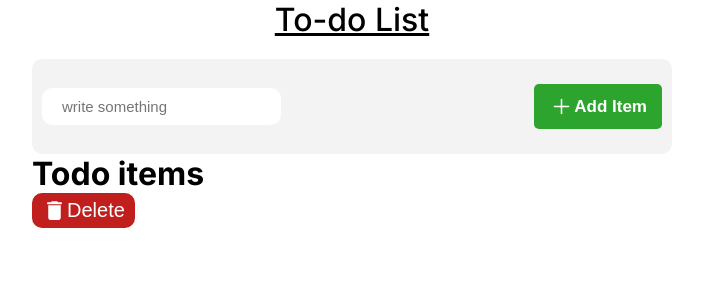
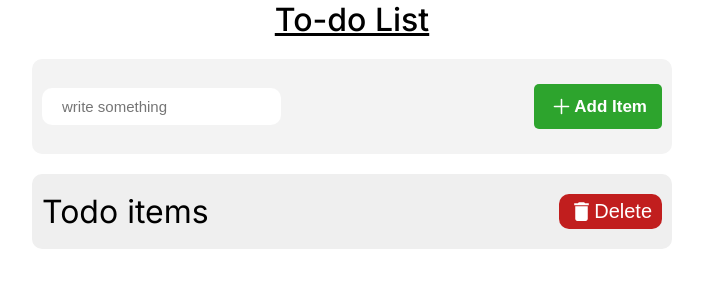
Before and after one commit to jagennivasan/todo-list-typescript, a Next.js app: page / in a window 1280 px wide. Shown: the top 300 px of the page, without its empty margins (288-991 px from the left). Built offline with nearby package versions, Linux system fonts and the light colour scheme.

Commit message:
todoitem compnent styled

```diff
--- a/components/TodoItem/TodoItem.module.css
+++ b/components/TodoItem/TodoItem.module.css
@@ -1,5 +1,13 @@
-.container{
-    color: green;
-    background-color: #000;
-    height:100vh;
+.todoContainer {
+  display: flex;
+  justify-content: space-between;
+  padding: 10px;
+  align-items: center;
+  margin-top: 20px;
+  border-radius: 10px;
+  height: 75px;
+  background-color: rgb(239, 239, 239);
 }
+.todoContainer h1 {
+  font-weight: 400;
+}
```
